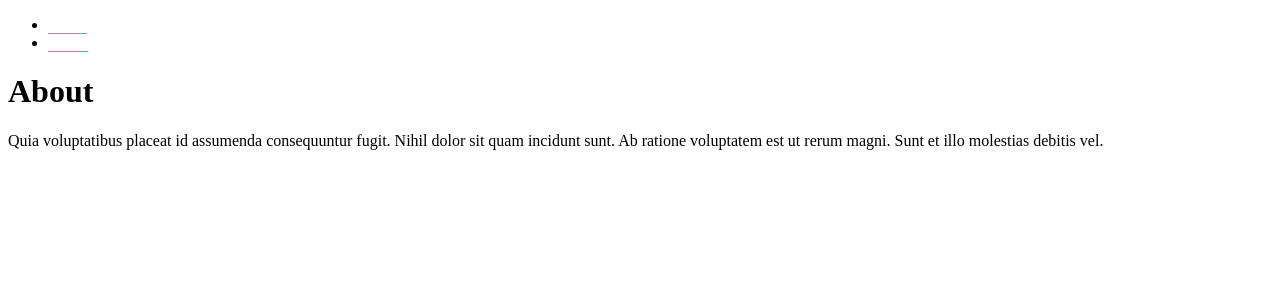
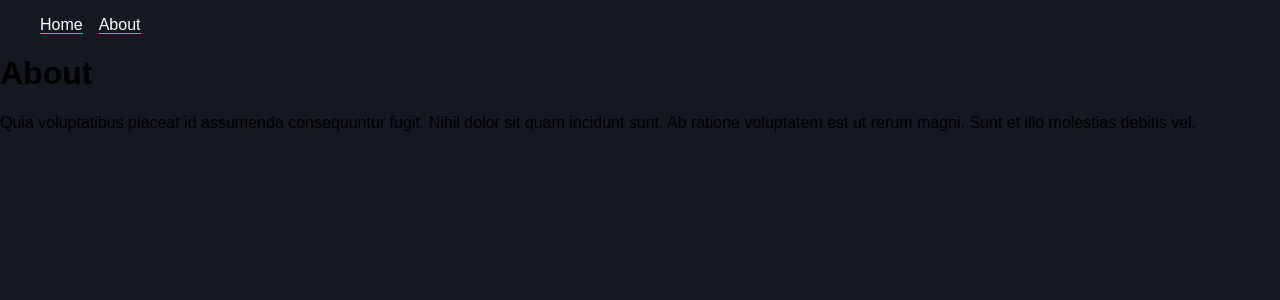
Before and after one commit to knowler/netlify-next-example, a Next.js app: page /about in a window 1280 px wide. Shown: the top 300 px of the page. Built offline with nearby package versions, Linux system fonts and the light colour scheme.

Commit message:
Add Offline indicator + improved styles

```diff
--- a/components/Menu.js
+++ b/components/Menu.js
@@ -1,10 +1,12 @@
 import styled from '@emotion/styled'
 import { color, space } from 'styled-system'
 import Link from 'next/link'
+import { withRouter } from 'next/router'
 
 const A = styled.a({
   cursor: 'pointer',
-  borderBottom: '1px solid #00d9af',
+  borderBottom: '1px solid',
+  borderColor: '#00d9af',
   textDecoration: 'none',
   transitionDuration: '0.2s',
   transitionProperty: 'color, border-color',
@@ -12,6 +14,16 @@ const A = styled.a({
     color: '#00d9af',
   },
 }, color, space)
+
+const PageLink = withRouter(({ router, href, label }) => (
+  <Link prefetch href={href} passHref>
+    <A
+      color='white'
+      mr={3}
+      borderColor={router.pathname === href ? 'transparent' : null}
+    >{label}</A>
+  </Link>
+))
 
 const menu = [
   { uri: '/', name: 'Home' },
@@ -21,13 +33,7 @@ const menu = [
 export const Menu = () => (
   <nav>
     <ul display='flex' listStyle='none' pl={0} my={0}>
-      {menu.map((item, key) => (
-        <li key={key}>
-          <Link prefetch href={item.uri} passHref>
-            <A color='white' mr={3}>{item.name}</A>
-          </Link>
-        </li>
-      ))}
+      {menu.map((item, key) => <PageLink key={key} href={item.uri} label={item.name} />)}
     </ul>
   </nav>
 )
--- /dev/null
+++ b/components/Offline.js
@@ -0,0 +1,5 @@
+export const Offline = () => (
+  <div bg='green' color='mirage' p={2} position='fixed' bottom={0} left={0} right={0} width='100vw'>
+    <p my={1} fontSize={1}>You are offline! This application might not function as expected.</p>
+  </div>
+)
--- /dev/null
+++ b/components/index.js
@@ -0,0 +1,3 @@
+export { Offline } from './Offline'
+export { Menu } from './Menu'
+export { Button } from './Button'
--- a/pages/_app.js
+++ b/pages/_app.js
@@ -1,9 +1,19 @@
 import App, { Container } from 'next/app'
 import Head from 'next/head'
-import { ThemeContext } from '@emotion/core'
+import { Global, ThemeContext } from '@emotion/core'
 import { theme } from '../theme'
+import { themeGet } from 'styled-system'
+import { Offline } from '../components'
 
 export default class extends App {
+  constructor(props) {
+    super(props)
+
+    this.state = {
+      online: true
+    }
+  }
+
   static async getInitialProps ({ Component, ctx }) {
     let pageProps = {}
 
@@ -12,6 +22,12 @@ export default class extends App {
     }
 
     return { pageProps }
+  }
+
+  componentDidMount() {
+    this.setState({ online: navigator.onLine })
+    window.addEventListener('online', () => this.setState({ online: true }))
+    window.addEventListener('offline', () => this.setState({ online: false }))
   }
 
   render () {
@@ -25,7 +41,23 @@ export default class extends App {
           <meta name='description' content='A Next app on Netlify.' />
         </Head>
         <ThemeContext.Provider value={theme}>
+          <Global
+            styles={{
+              '*,*::before, *::after': {
+                boxSizing: 'inherit',
+              },
+              html: {
+                boxSizing: 'border-box',
+              },
+              body: {
+                backgroundColor: theme.colors.mirage,
+                fontFamily: 'sans-serif',
+                margin: 0,
+              },
+            }}
+          />
           <Component {...pageProps} />
+          {!this.state.online && <Offline />}
         </ThemeContext.Provider>
       </Container>
     )
--- a/pages/_document.js
+++ b/pages/_document.js
@@ -1,5 +1,4 @@
 import Document, { Html, Head, Main, NextScript } from 'next/document'
-import { Global } from '@emotion/core'
 
 export default class extends Document {
   static async getInitialProps(ctx) {
@@ -14,20 +13,6 @@ export default class extends Document {
           <meta key="charSet" className="next-head" charSet="utf-8" />
         </Head>
         <body>
-          <Global
-            styles={{
-              '*,*::before, *::after': {
-                boxSizing: 'inherit',
-              },
-              html: {
-                boxSizing: 'border-box',
-              },
-              body: {
-                fontFamily: 'sans-serif',
-                margin: 0,
-              },
-            }}
-          />
           <Main />
           <NextScript />
         </body>
--- a/pages/about.js
+++ b/pages/about.js
@@ -1,4 +1,4 @@
-import { Menu } from '../components/Menu'
+import { Menu } from '../components'
 
 export default () => (
   <>
--- a/pages/index.js
+++ b/pages/index.js
@@ -1,6 +1,5 @@
 import { useState } from 'react'
-import { Menu } from '../components/Menu'
-import { Button } from '../components/Button'
+import { Menu, Button } from '../components'
 
 export default () => {
   const [hello, setHello] = useState(false)
```
